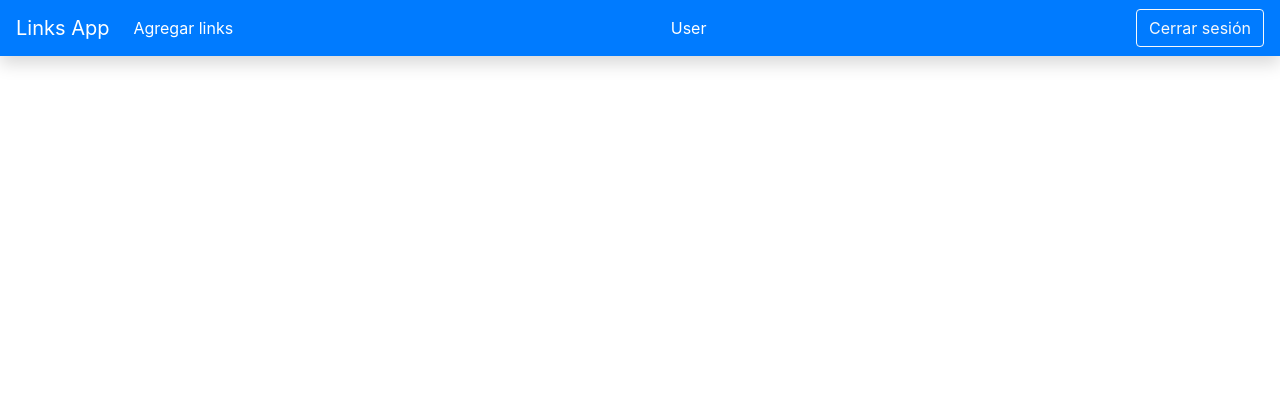
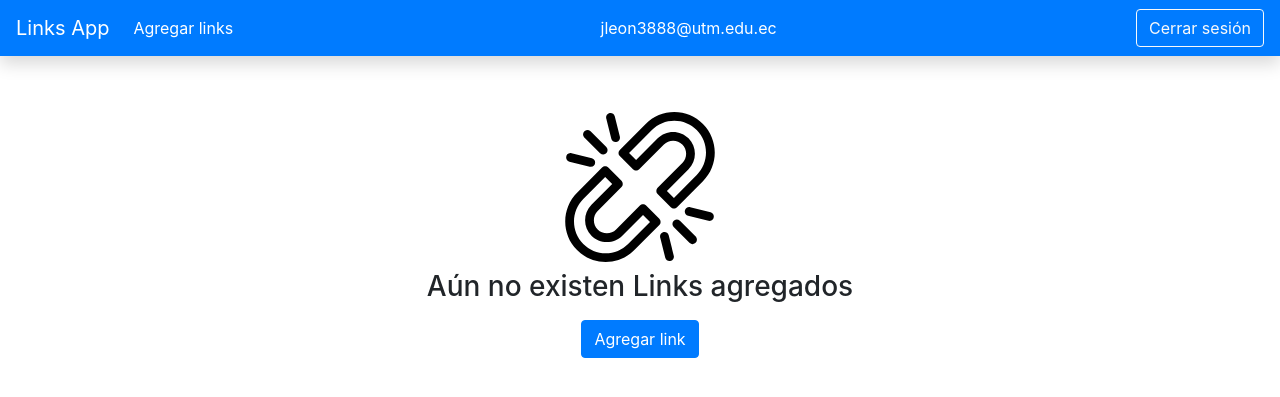
Before and after one commit to Nicromano/Sistema-de-almacen-de-Links, a Django app: template polls/templates/polls/dashboard.html in a window 1280 px wide. Shown: the top 397 px of the page. Run offline with Django 3.2, Linux system fonts and the light colour scheme; the template is opened without the code that fills it: values that come from a table or form of the project are taken from there, others are empty; data comes from the database, SQL or seed files in the repository; some libraries are stand-ins or nearby versions.

Commit message:
Antes del cambio de navbar

```diff
--- a/polls/models.py
+++ b/polls/models.py
@@ -18,3 +18,6 @@ class Link(models.Model):
     url = models.URLField(max_length=200)
     desciption = models.CharField(max_length=250)
     created_at = models.DateTimeField(auto_now_add=True)
+
+    def __str__(self):
+        return self.name
--- /dev/null
+++ b/polls/templates/polls/createLink.html
@@ -0,0 +1,6 @@
+{% extends 'polls/index.html' %}
+
+{% block content %}
+ <h1> create link </h1>
+
+{% endblock %}
--- a/polls/templates/polls/dashboard.html
+++ b/polls/templates/polls/dashboard.html
@@ -1,5 +1,4 @@
 {% extends 'polls/index.html' %}
-
 
 {% block content %}
 
@@ -20,7 +19,7 @@
         </ul>
         <ul class="navbar-nav mr-auto">
             <li class="nav-item active">
-                <a class="nav-link" href="#">User <span class="sr-only">(current)</span></a>
+                <a class="nav-link" href="#"> {{username}} <span class="sr-only">(current)</span></a>
             </li>
         </ul>
         <div class="form-inline my-2 my-lg-0">
@@ -31,9 +30,26 @@
 
 <div class="container">
     <div class="row">
+        {% if links %}
         <div class="col-md-3">
+            {% comment %} Tarjeta {% endcomment %}
+        </div>
+        {% else %}
+        <div class="col-md-5 mx-auto mt-5">
+            <div class="text-center">
+                {% load static %}
+                <div class="img m-2">
+                    <img src="{% static "img/broken-link.svg" %}" alt="Avatar" width="150">
+                </div>
 
+                <h3>Aún no existen Links agregados </h3>
+                <a href="/createLink">
+                    <button class="btn  btn-primary m-2" >Agregar link</button>
+                </a>
+            </div>
         </div>
+        {% endif%}
+
     </div>
 </div>
 
```
Also changed, not shown: polls/views.py (+7 -4 lines), polls/static/img/broken-link.svg (added).
